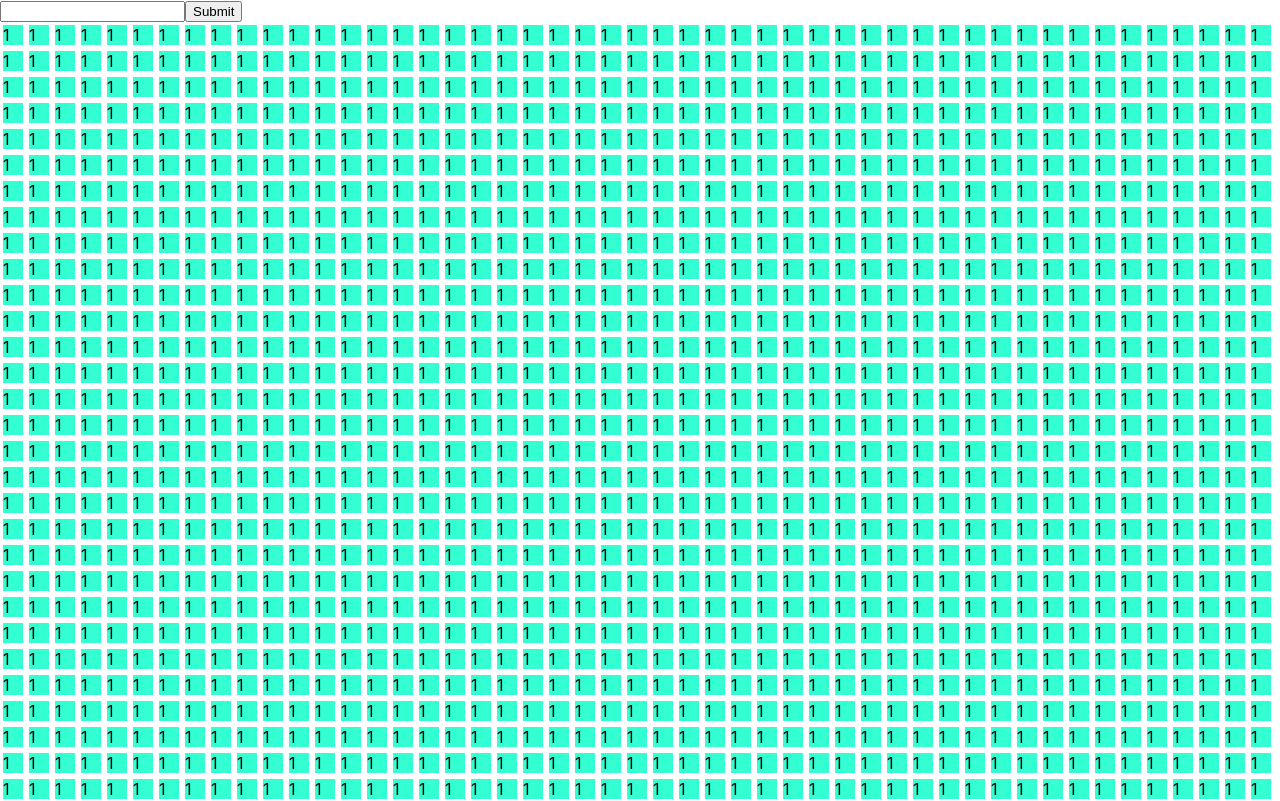
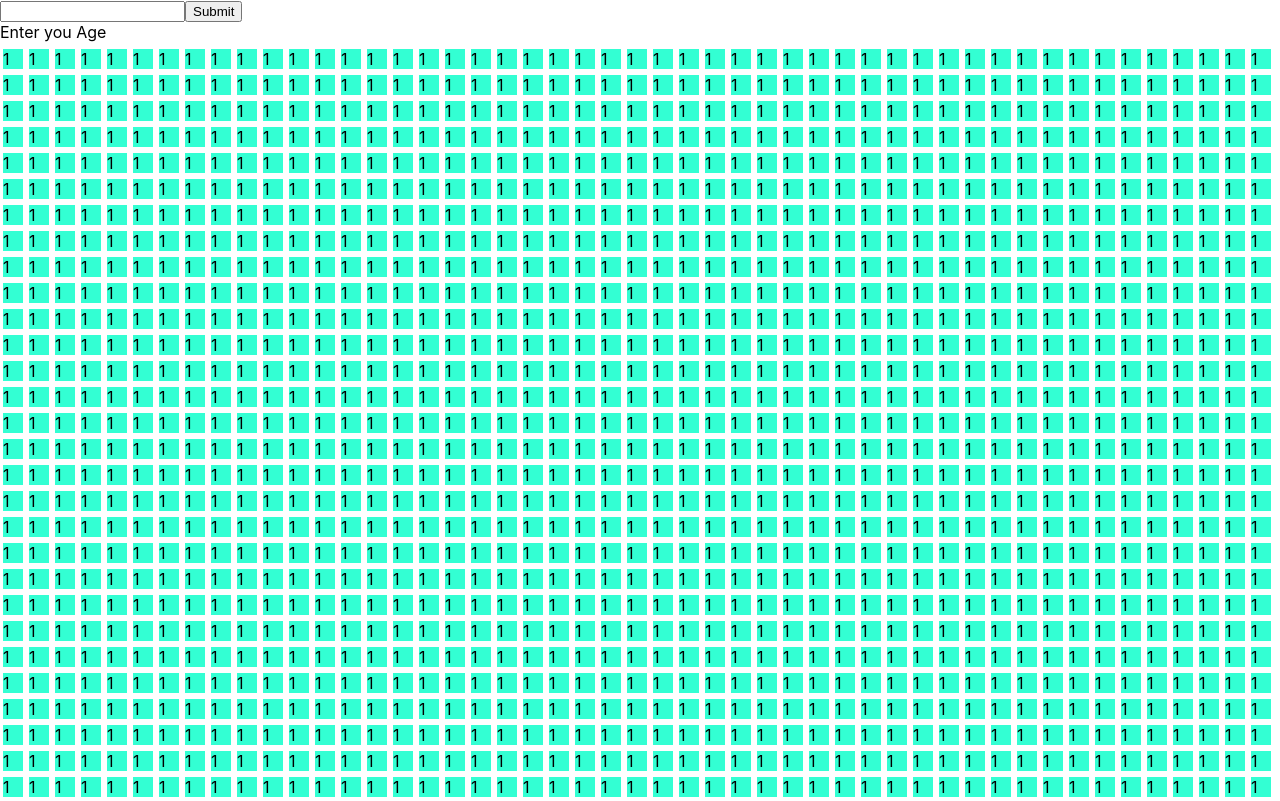
Before and after one commit to jmsaylor/lifespan-visualizer, a React (Create React App) app: page / in a window 1280 px wide. Shown: the top 801 px of the page. Built offline with nearby package versions, Linux system fonts and the light colour scheme.

Commit message:
Instructions and attempts at inline CSS

```diff
--- a/src/App.css
+++ b/src/App.css
@@ -13,6 +13,19 @@
   /* padding: 10px 10px 10px 10px; */
   margin: 3px 3px 3px 3px;
   /* background-color: #61dafb; */
+}
+
+.form {
+  white-space: nowrap;
+  overflow-x: auto;
+  display: inline-block;
+  color: black;
+}
+
+p {
+  /* color: #0982a3; */
+  white-space: nowrap;
+  display: inline;
 }
 
 .EntireLife {
--- a/src/components/Form.js
+++ b/src/components/Form.js
@@ -18,10 +18,13 @@ class Form extends Component {
 
   render() {
     return (
-      <form onSubmit={(e) => this.handleSubmit(e)}>
-        <input type='text' onChange={(e) => this.handleChange(e)} />
-        <button type='submit'>Submit</button>
-      </form>
+      <div className='form'>
+        <form onSubmit={(e) => this.handleSubmit(e)}>
+          <input type='text' onChange={(e) => this.handleChange(e)} />
+          <button type='submit'>Submit</button>
+        </form>
+        <p>Enter you Age</p>
+      </div>
     );
   }
 }
```
